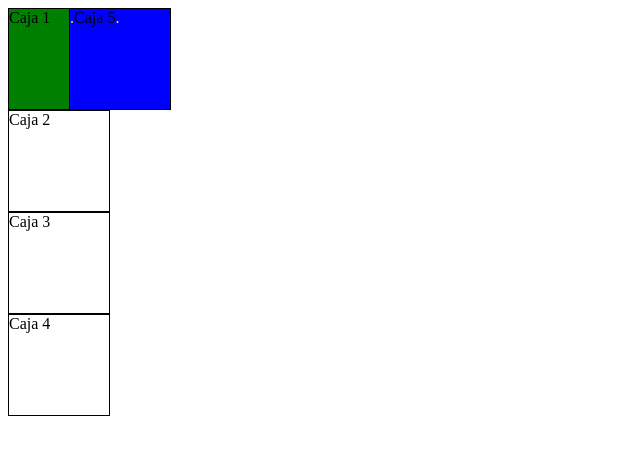
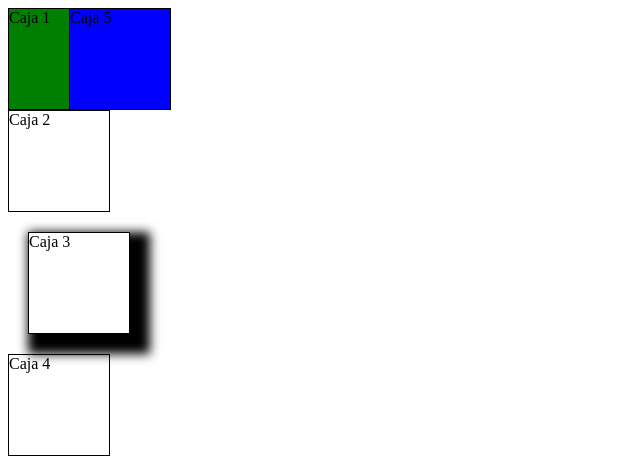
Before and after one commit to nivamol/practica_js, a plain HTML site: page index.html in a window 1280 px wide. Shown: the whole page, without its empty margins (0-640 px from the left). Drawn offline with Linux system fonts and the light colour scheme.

Commit message:
propiedad box shadow

```diff
--- a/style.css
+++ b/style.css
@@ -3,6 +3,7 @@
     position: relative;
     height: 100vh;/*-- controlar el scroll --*/
 }
+
 
 .contenedor div {
     width: 100px;
@@ -15,7 +16,8 @@ div.caja1 {
 }
 
 div.caja3 {
-
+    box-shadow: 10px 10px 10px 10px black; /* -- agregar sombras */
+    margin: 20px;
 }
 
 div.caja5 {
@@ -24,15 +26,3 @@ div.caja5 {
     top: 0;
     right: 87.1%;
 }
-
-/* after y before - Pseudoelementos para añadir elementos visuales. */
-
-div.caja5::before {
-    content: ".";
-    color: yellow;
-}
-
-div.caja5::after {
-    content: ".";
-    color: yellow;
-}
```
